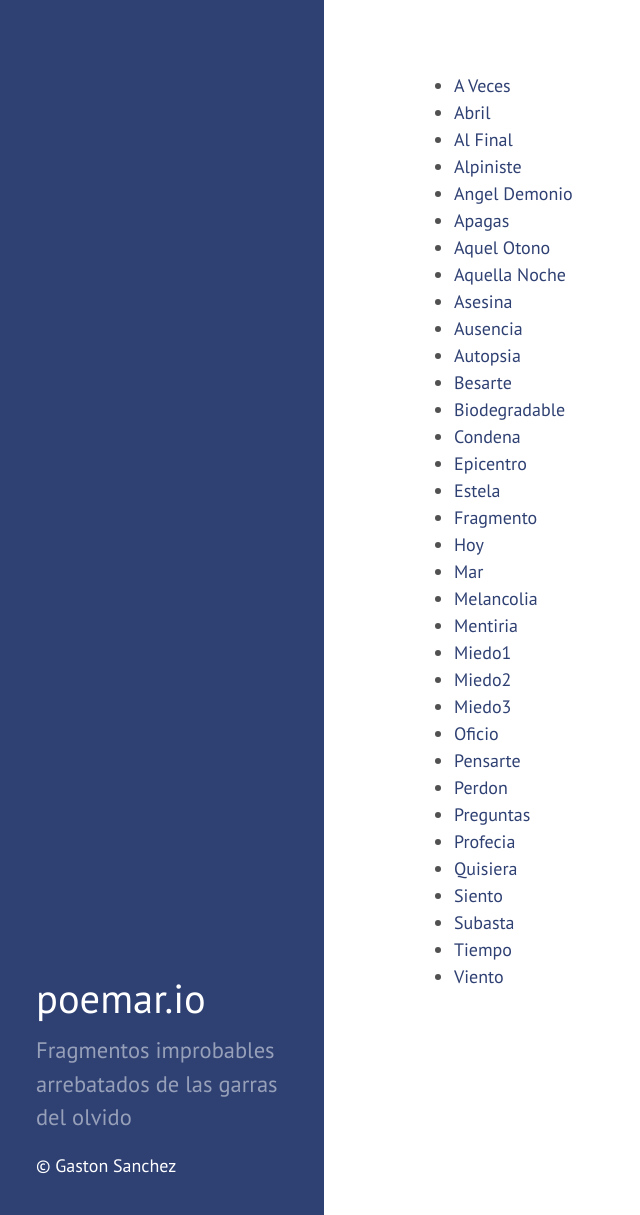
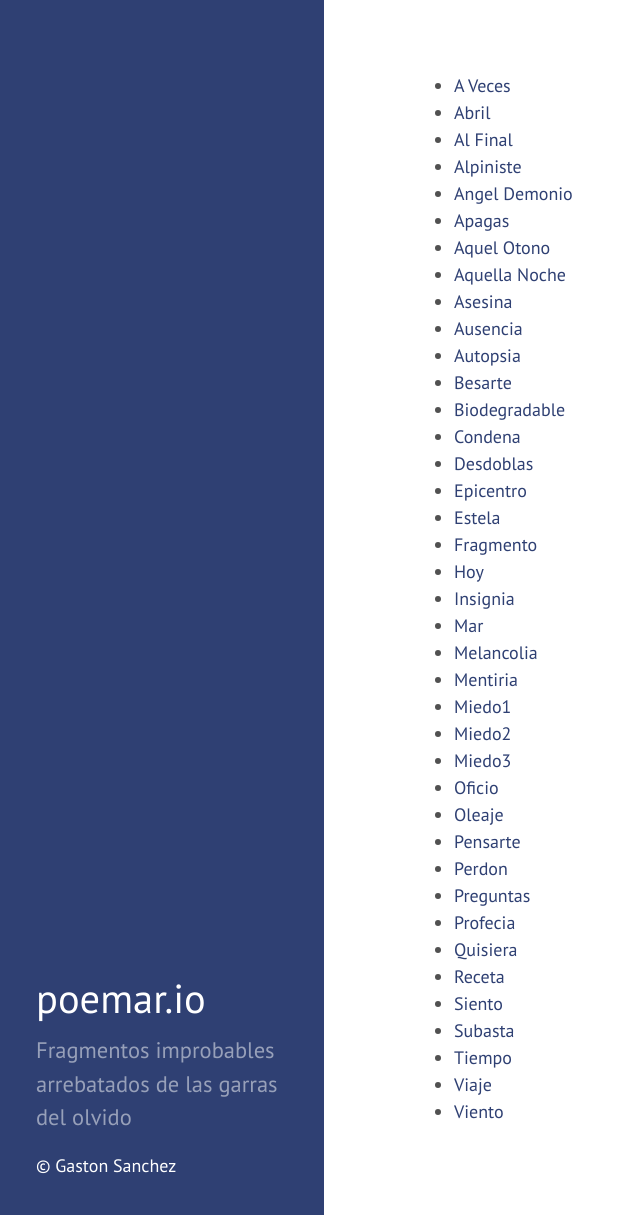
Before and after one commit to gastonstat/poemar, a Jekyll site: the page built from index.html, in a window 1280 px wide and 1215 px high. Shown: the whole window, without its empty margins (0-640 px from the left). Built offline with Jekyll 4.4.1, drawn with Linux system fonts in a browser that asks for light colours; nearby versions of some CDN libraries; the list of posts is cut into pages by our own code.

Commit message:
update index with insignia

```diff
--- a/index.html
+++ b/index.html
@@ -18,10 +18,12 @@ title: Home
 	<li><a href="io/besarte">Besarte</a></li>
 	<li><a href="io/biodegradable">Biodegradable</a></li>
 	<li><a href="io/condena">Condena</a></li>
+	<li><a href="io/desdoblas">Desdoblas</a></li>
 	<li><a href="io/epicentro">Epicentro</a></li>
 	<li><a href="io/estela">Estela</a></li>
 	<li><a href="io/fragmento">Fragmento</a></li>
 	<li><a href="io/hoy">Hoy</a></li>
+	<li><a href="io/insignia">Insignia</a></li>
 	<li><a href="io/mar">Mar</a></li>
 	<li><a href="io/melancolia">Melancolia</a></li>
 	<li><a href="io/mentiria">Mentiria</a></li>
@@ -29,13 +31,16 @@ title: Home
 	<li><a href="io/miedo2">Miedo2</a></li>
 	<li><a href="io/miedo3">Miedo3</a></li>
 	<li><a href="io/oficio">Oficio</a></li>
+	<li><a href="io/oleaje">Oleaje</a></li>
 	<li><a href="io/pensarte">Pensarte</a></li>
 	<li><a href="io/perdon">Perdon</a></li>
 	<li><a href="io/preguntas">Preguntas</a></li>
 	<li><a href="io/profecia">Profecia</a></li>
 	<li><a href="io/quisiera">Quisiera</a></li>
+	<li><a href="io/receta">Receta</a></li>
 	<li><a href="io/siento">Siento</a></li>
 	<li><a href="io/subasta">Subasta</a></li>
 	<li><a href="io/tiempo">Tiempo</a></li>
+	<li><a href="io/viaje">Viaje</a></li>
 	<li><a href="io/viento">Viento</a></li>
 </ul>
```
